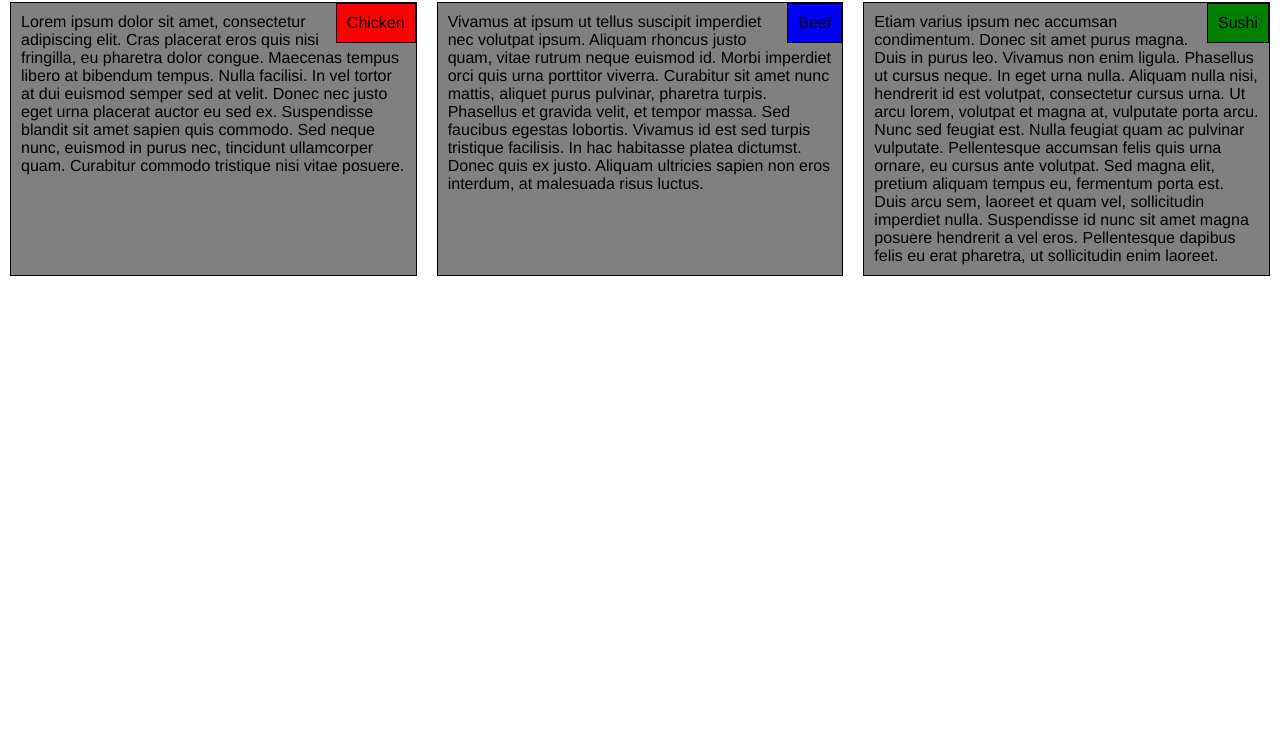
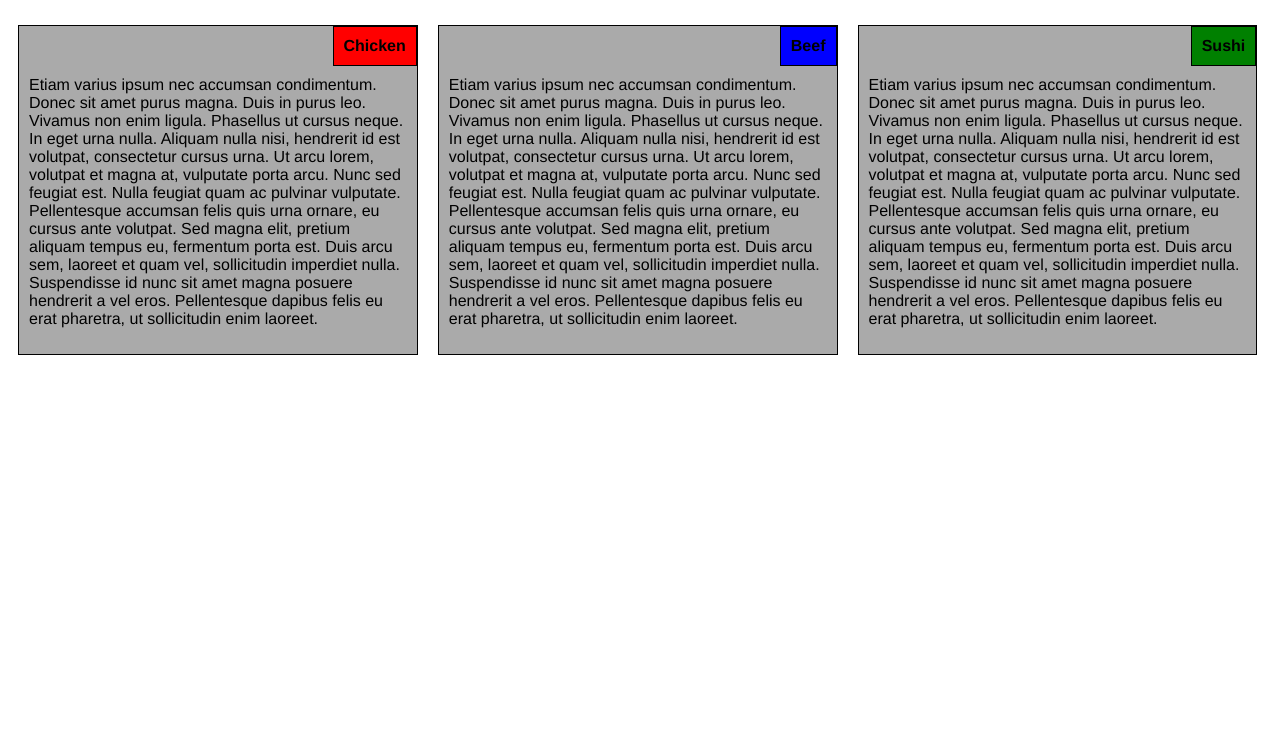
Before and after one commit to haroldoteixeira/htmlcssjs, a plain HTML site: page module2-solution/index.html in a window 1280 px wide. Shown: the part 65-800 px from the top of the page. Drawn offline with Linux system fonts and the light colour scheme.

Commit message:
Versão submissão

```diff
--- a/module2-solution/css/styles.css
+++ b/module2-solution/css/styles.css
@@ -1,31 +1,29 @@
 * {
 	box-sizing: border-box;
 	font-family: Helvetica;
-	margin: 0px;
+	margin-right: 0px;
 }
 
 h1 {
 	text-align: center;
-	margin-bottom: 20px;
+
 }
 
-section {
-	border: 1px solid black;
-	background-color: gray;
-	float: left;
-	margin: 10px;
-}
 
-p {
-	background-color: gray;
+.content {
+
 	padding: 10px;
-	clear:all;
+	clear: right;
+
 }
 
 .box-title {
+	margin: 0px;
 	border: 1px solid black;
+	padding: 10px;
 	float: right;
 	text-align: center;
+	font-weight: bold;
 }
 
 .bt-1 {
@@ -40,23 +38,42 @@ p {
 	background-color: green;
 }
 
-.row {
-	width: 100%;
-	display: flex;
+.item {
+	border: 1px solid black;
+	background-color: #AAAAAA;
+	height: auto;
+
 }
 
 @media (min-width: 992px) {
-	section {
+	.col-lg-4 {
+		float: left;
+		padding: 10px;
 		width: 33%;
 	}
 }
 
 @media (min-width: 768px) and (max-width: 991px) {
-	section {
+
+	.col-md-6, .col-md-12 {
+		float: left;
+		padding: 10px;
+	}
+
+	.col-md-6 {
 		width: 50%;
 	}
 
-	.third-session {
+	.col-md-12 {
 		width: 100%;
 	}
 }
+
+@media (max-width: 767px) {
+	.col-lg-4 {
+		float: left;
+		padding: 10px;
+		width: 100%;
+
+	}
+}
--- a/module2-solution/index.html
+++ b/module2-solution/index.html
@@ -8,19 +8,23 @@
 </head>
 <body>
 <h1>Our Menu</h1>
-<div class="row">
-<section>
+<div class="col-lg-4 col-md-6">
+<div class="item">
 <p class="box-title bt-1">Chicken</p>
-<p class="content">Lorem ipsum dolor sit amet, consectetur adipiscing elit. Cras placerat eros quis nisi fringilla, eu pharetra dolor congue. Maecenas tempus libero at bibendum tempus. Nulla facilisi. In vel tortor at dui euismod semper sed at velit. Donec nec justo eget urna placerat auctor eu sed ex. Suspendisse blandit sit amet sapien quis commodo. Sed neque nunc, euismod in purus nec, tincidunt ullamcorper quam. Curabitur commodo tristique nisi vitae posuere.</p>
-</section>
-<section>
+<p class="content">Etiam varius ipsum nec accumsan condimentum. Donec sit amet purus magna. Duis in purus leo. Vivamus non enim ligula. Phasellus ut cursus neque. In eget urna nulla. Aliquam nulla nisi, hendrerit id est volutpat, consectetur cursus urna. Ut arcu lorem, volutpat et magna at, vulputate porta arcu. Nunc sed feugiat est. Nulla feugiat quam ac pulvinar vulputate. Pellentesque accumsan felis quis urna ornare, eu cursus ante volutpat. Sed magna elit, pretium aliquam tempus eu, fermentum porta est. Duis arcu sem, laoreet et quam vel, sollicitudin imperdiet nulla. Suspendisse id nunc sit amet magna posuere hendrerit a vel eros. Pellentesque dapibus felis eu erat pharetra, ut sollicitudin enim laoreet.</p>
+</div>
+</div>
+<div class="col-lg-4 col-md-6">
+<div class="item">
 <p class="box-title bt-2">Beef</p>
-<p class="content">Vivamus at ipsum ut tellus suscipit imperdiet nec volutpat ipsum. Aliquam rhoncus justo quam, vitae rutrum neque euismod id. Morbi imperdiet orci quis urna porttitor viverra. Curabitur sit amet nunc mattis, aliquet purus pulvinar, pharetra turpis. Phasellus et gravida velit, et tempor massa. Sed faucibus egestas lobortis. Vivamus id est sed turpis tristique facilisis. In hac habitasse platea dictumst. Donec quis ex justo. Aliquam ultricies sapien non eros interdum, at malesuada risus luctus.</p>
-</section>
-<section class="third-session">
+<p class="content">Etiam varius ipsum nec accumsan condimentum. Donec sit amet purus magna. Duis in purus leo. Vivamus non enim ligula. Phasellus ut cursus neque. In eget urna nulla. Aliquam nulla nisi, hendrerit id est volutpat, consectetur cursus urna. Ut arcu lorem, volutpat et magna at, vulputate porta arcu. Nunc sed feugiat est. Nulla feugiat quam ac pulvinar vulputate. Pellentesque accumsan felis quis urna ornare, eu cursus ante volutpat. Sed magna elit, pretium aliquam tempus eu, fermentum porta est. Duis arcu sem, laoreet et quam vel, sollicitudin imperdiet nulla. Suspendisse id nunc sit amet magna posuere hendrerit a vel eros. Pellentesque dapibus felis eu erat pharetra, ut sollicitudin enim laoreet.</p>
+</div>
+</div>
+<div class="col-lg-4 col-md-12">
+<div class="item">
 <p class="box-title bt-3">Sushi</p>
 <p class="content">Etiam varius ipsum nec accumsan condimentum. Donec sit amet purus magna. Duis in purus leo. Vivamus non enim ligula. Phasellus ut cursus neque. In eget urna nulla. Aliquam nulla nisi, hendrerit id est volutpat, consectetur cursus urna. Ut arcu lorem, volutpat et magna at, vulputate porta arcu. Nunc sed feugiat est. Nulla feugiat quam ac pulvinar vulputate. Pellentesque accumsan felis quis urna ornare, eu cursus ante volutpat. Sed magna elit, pretium aliquam tempus eu, fermentum porta est. Duis arcu sem, laoreet et quam vel, sollicitudin imperdiet nulla. Suspendisse id nunc sit amet magna posuere hendrerit a vel eros. Pellentesque dapibus felis eu erat pharetra, ut sollicitudin enim laoreet.</p>
-</section>
+</div>
 </div>
 </body>
 </html>
```
